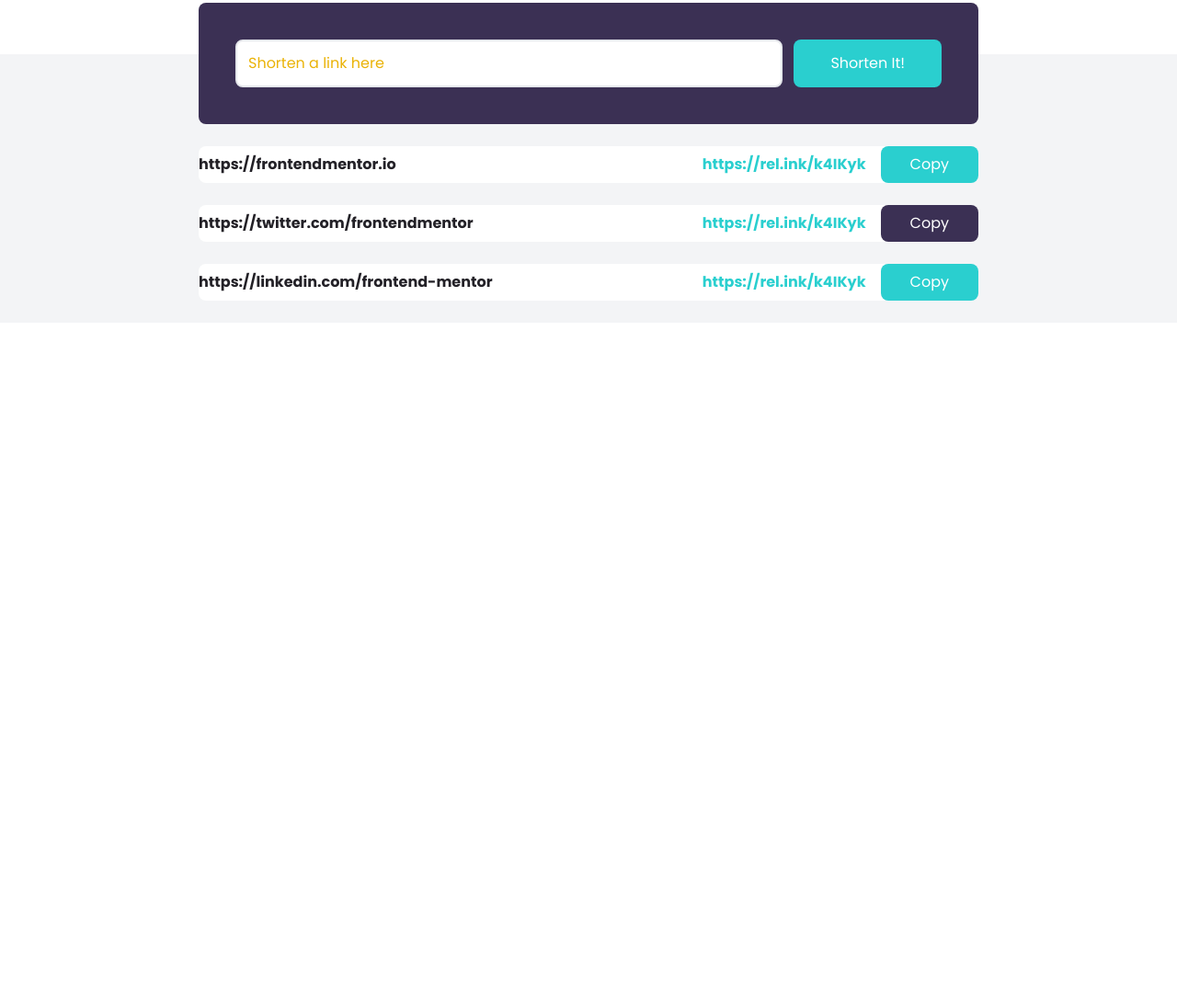
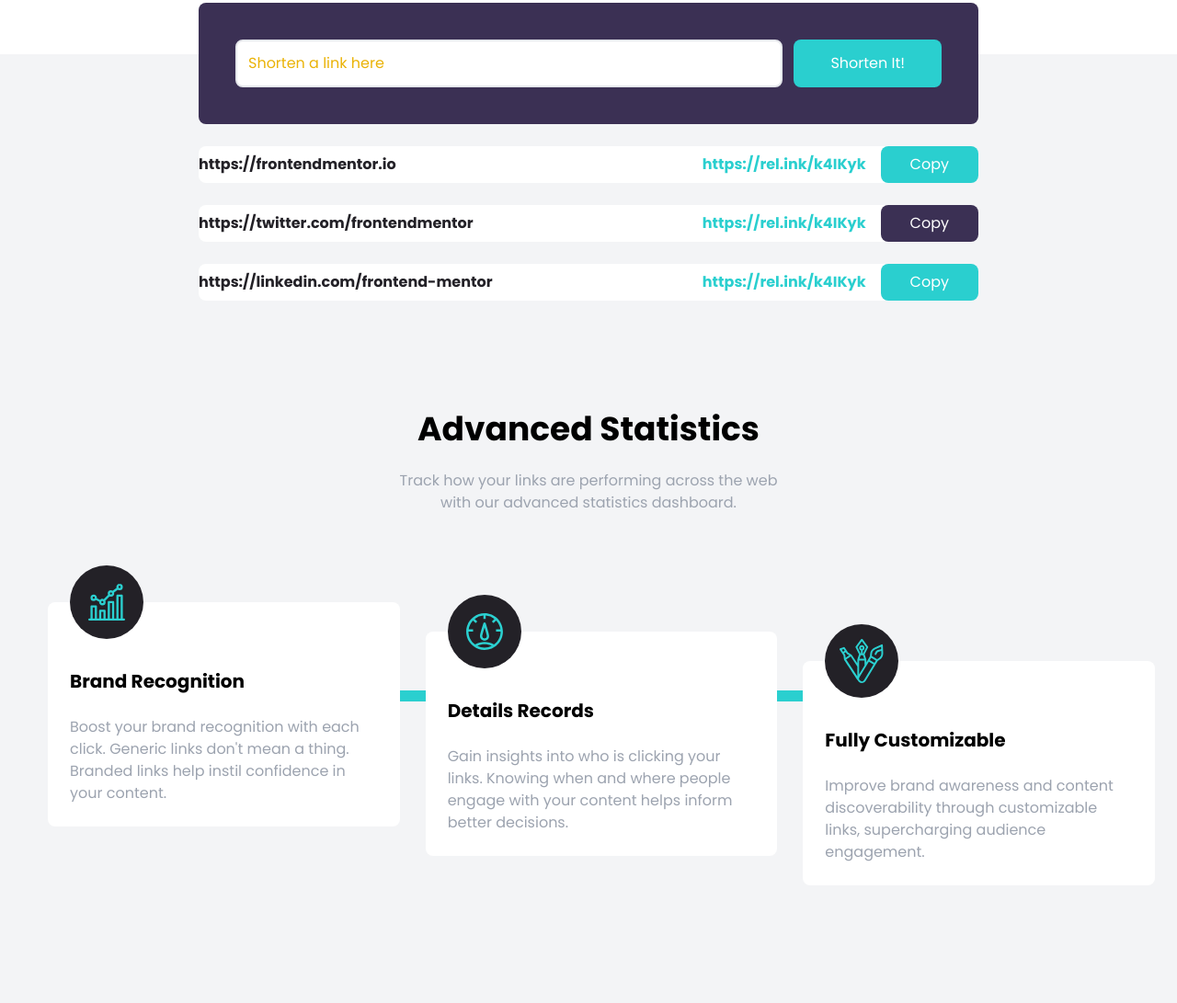
Before and after one commit to jawdat89/shortly, a website: page index.html in a window 1280 px wide. Shown: the part 685-1776 px from the top of the page at 92% size. Before the commit the page ends 1036 px from the top, so only its background shows below. Drawn offline with Linux system fonts and the light colour scheme.

Commit message:
Feature Boxes

```diff
--- a/index.html
+++ b/index.html
@@ -188,5 +188,111 @@
         </div>
       </div>
     </section>
+
+    <!-- Stats Section -->
+    <section id="stats" class="py-24 bg-gray-100">
+      <div class="container mx-auto px-3">
+        <h2 class="text-4xl mb-6 font-bold text-center">Advanced Statistics</h2>
+
+        <p class="max-w-xs mx-auto text-center text-gray-400 md:max-w-md">
+          Track how your links are performing across the web with our advanced
+          statistics dashboard.
+        </p>
+      </div>
+    </section>
+
+    <!-- Feature Box Section -->
+    <section id="features" class="pb-32 bg-gray-100">
+      <div
+        class="relative container flex flex-col items-start px-6 mx-auto md:flex-row md:space-x-7"
+      >
+        <!-- Horizontal -->
+        <div
+          class="hidden absolute top-24 w-10/12 left-16 h-3 bg-cyan md:block"
+        ></div>
+
+        <!-- Vertical Line -->
+        <div class="absolute w-2 left-1/2 h-full -ml-1 bg-cyan md:hidden"></div>
+        <!-- Box 1 -->
+        <div
+          class="relative flex flex-col p-6 space-y-6 bg-white rounded-lg md:w-1/3"
+        >
+          <!-- Image Positioning -->
+          <div class="absolute -ml-10 left-1/2 -top-10 md:left-16">
+            <!-- Image Container For Background & Center -->
+            <div
+              class="flex items-center justify-center w-20 h-20 p-4 rounded-full bg-veryDarkViolet"
+            >
+              <img src="images/icon-brand-recognition.svg" alt="" />
+            </div>
+          </div>
+
+          <h5
+            class="pt-6 text-xl font-bold text-center capitalize md:text-left"
+          >
+            Brand Recognition
+          </h5>
+
+          <p class="text-center text-gray-400 md:text-left">
+            Boost your brand recognition with each click. Generic links don't
+            mean a thing. Branded links help instil confidence in your content.
+          </p>
+        </div>
+
+        <!-- Box 2 -->
+        <div
+          class="relative flex flex-col mt-24 p-6 space-y-6 bg-white rounded-lg md:w-1/3 md:mt-8"
+        >
+          <!-- Image Positioning -->
+          <div class="absolute -ml-10 left-1/2 -top-10 md:left-16">
+            <!-- Image Container For Background & Center -->
+            <div
+              class="flex items-center justify-center w-20 h-20 p-4 rounded-full bg-veryDarkViolet"
+            >
+              <img src="images/icon-detailed-records.svg" alt="" />
+            </div>
+          </div>
+
+          <h5
+            class="pt-6 text-xl font-bold text-center capitalize md:text-left"
+          >
+            Details records
+          </h5>
+
+          <p class="text-center text-gray-400 md:text-left">
+            Gain insights into who is clicking your links. Knowing when and
+            where people engage with your content helps inform better decisions.
+          </p>
+        </div>
+        <!-- Box 3 -->
+      <div
+      class="relative flex flex-col mt-24 p-6 space-y-6 bg-white rounded-lg md:w-1/3 md:mt-16"
+    >
+      <!-- Image Positioning -->
+      <div class="absolute -ml-10 left-1/2 -top-10 md:left-16">
+        <!-- Image Container For Background & Center -->
+        <div
+          class="flex items-center justify-center w-20 h-20 p-4 rounded-full bg-veryDarkViolet"
+        >
+          <img src="images/icon-fully-customizable.svg" alt="" />
+        </div>
+      </div>
+
+      <h5
+        class="pt-6 text-xl font-bold text-center capitalize md:text-left"
+      >
+      Fully customizable
+      </h5>
+
+      <p class="text-center text-gray-400 md:text-left">
+        Improve brand awareness and content discoverability through
+            customizable links, supercharging audience engagement.
+      </p>
+    </div>
+      </div>
+
+
+  </div>
+    </section>
   </body>
 </html>
```
Also changed, not shown: css/style.css.
